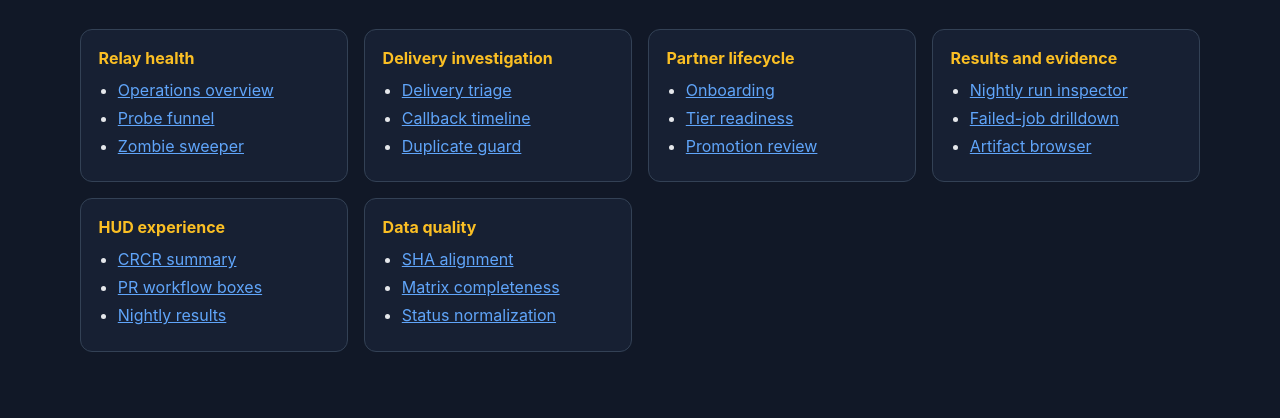
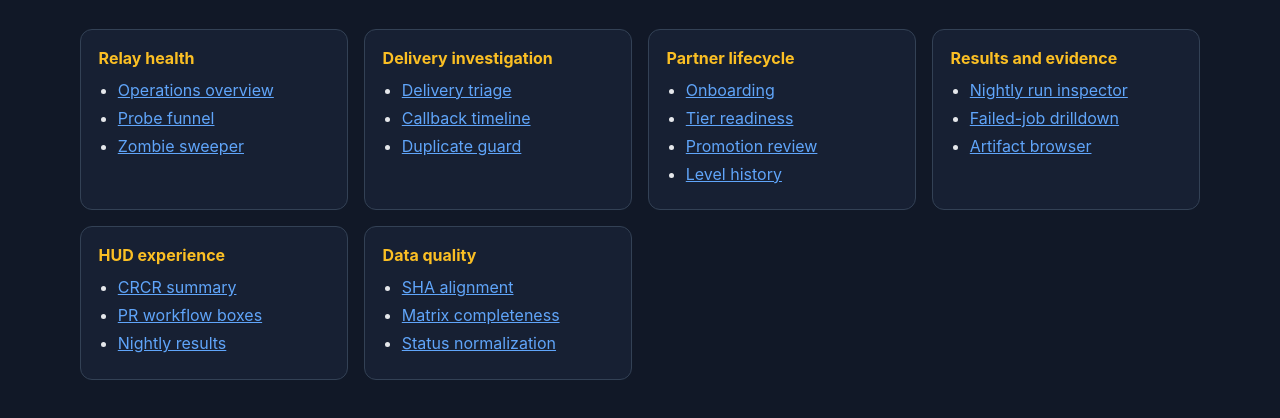
Before and after one commit to subinz1/CRCR, a plain HTML site: page mockups/index.html in a window 1280 px wide. Shown: the part 152-570 px from the top of the page. Drawn offline with Linux system fonts and the light colour scheme.

Commit message:
Catalog CRCR level history mockup
Authored with Claude.

```diff
--- a/mockups/index.html
+++ b/mockups/index.html
@@ -20,7 +20,7 @@
     <main class="grid">
       <section><h2>Relay health</h2><ul><li><a href="crcr-relay-operations-overview.html">Operations overview</a></li><li><a href="crcr-health-probe-funnel-mockup.html">Probe funnel</a></li><li><a href="crcr-zombie-sweeper-watch-mockup.html">Zombie sweeper</a></li></ul></section>
       <section><h2>Delivery investigation</h2><ul><li><a href="crcr-delivery-triage-mockup.html">Delivery triage</a></li><li><a href="crcr-callback-timeline-mockup.html">Callback timeline</a></li><li><a href="crcr-duplicate-delivery-mockup.html">Duplicate guard</a></li></ul></section>
-      <section><h2>Partner lifecycle</h2><ul><li><a href="crcr-onboarding-progress-mockup.html">Onboarding</a></li><li><a href="crcr-tier-readiness-mockup.html">Tier readiness</a></li><li><a href="crcr-promotion-review-mockup.html">Promotion review</a></li></ul></section>
+      <section><h2>Partner lifecycle</h2><ul><li><a href="crcr-onboarding-progress-mockup.html">Onboarding</a></li><li><a href="crcr-tier-readiness-mockup.html">Tier readiness</a></li><li><a href="crcr-promotion-review-mockup.html">Promotion review</a></li><li><a href="crcr-level-history-mockup.html">Level history</a></li></ul></section>
       <section><h2>Results and evidence</h2><ul><li><a href="crcr-nightly-run-inspector-mockup.html">Nightly run inspector</a></li><li><a href="crcr-failed-job-drilldown-mockup.html">Failed-job drilldown</a></li><li><a href="crcr-artifact-browser-mockup.html">Artifact browser</a></li></ul></section>
       <section><h2>HUD experience</h2><ul><li><a href="oot-hud-mockup-crcr-summary.html">CRCR summary</a></li><li><a href="oot-hud-mockup-pr-workflows.html">PR workflow boxes</a></li><li><a href="oot-hud-mockup-crcr-nightly.html">Nightly results</a></li></ul></section>
       <section><h2>Data quality</h2><ul><li><a href="crcr-sha-alignment-mockup.html">SHA alignment</a></li><li><a href="crcr-job-matrix-completeness-mockup.html">Matrix completeness</a></li><li><a href="crcr-status-normalization-mockup.html">Status normalization</a></li></ul></section>
```
Also changed, not shown: 2 other files.
